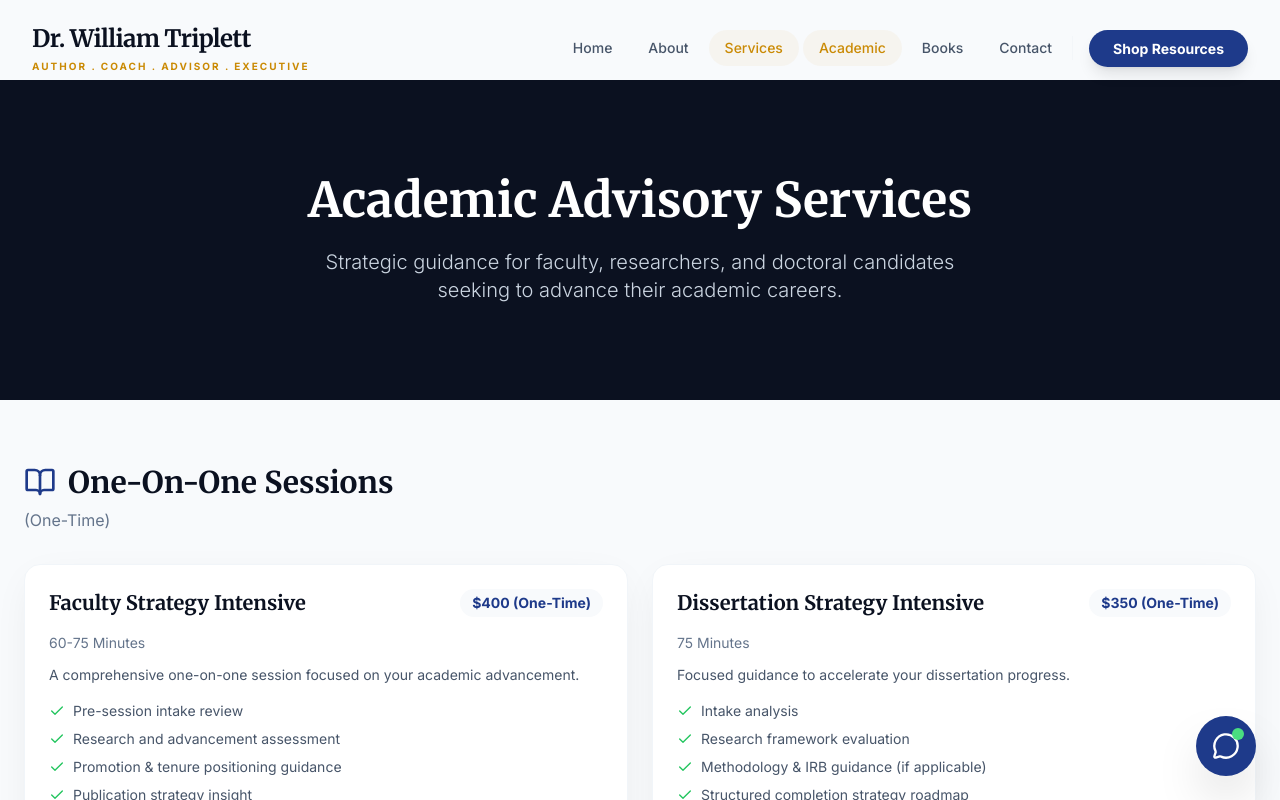
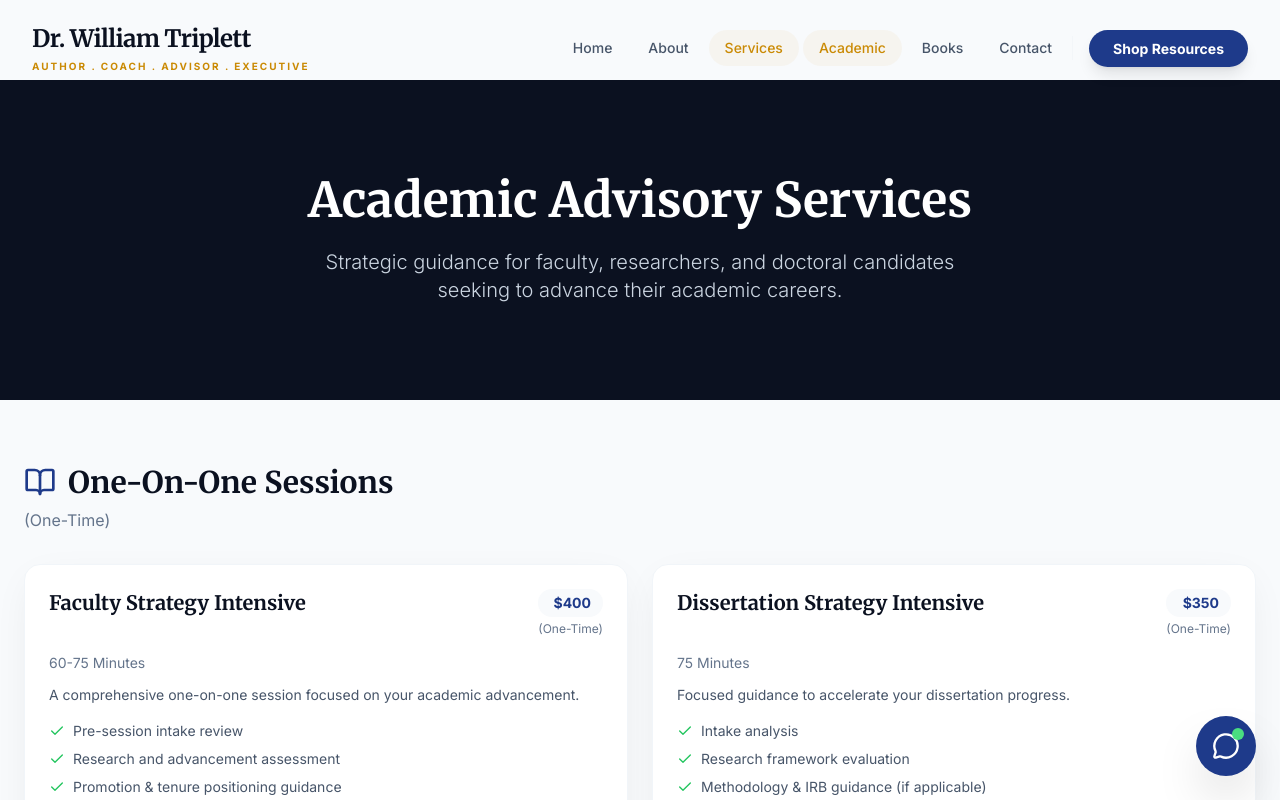
Before and after one commit to Faithmanex/drwilliamtriplett, a React (Vite) app: page /services/academic in a window 1280 px wide. Shown: the top 800 px of the page. Built offline with nearby package versions, Linux system fonts and the light colour scheme.

Commit message:
Price on top, label below - both on one line each

```diff
--- a/components/AcademicServices.tsx
+++ b/components/AcademicServices.tsx
@@ -16,10 +16,13 @@ const ServiceCard: React.FC<ServiceCardProps> = ({ service }) => {
     <div className="bg-white rounded-2xl p-6 shadow-card border border-slate-100 hover:border-brand-primary/20 transition-all duration-300 flex flex-col h-full">
       <div className="flex items-start justify-between mb-4">
         <h3 className="font-serif text-lg md:text-xl font-bold text-brand-dark">{service.title}</h3>
-        <div className="text-right flex flex-col items-end">
-          <span className="bg-brand-light text-brand-primary text-sm font-bold px-3 py-1 rounded-full whitespace-nowrap">
-            ${service.price} {service.priceLabel}
+        <div className="text-right">
+          <span className="bg-brand-light text-brand-primary text-sm font-bold px-3 py-1 rounded-full whitespace-nowrap block">
+            ${service.price}
           </span>
+          {service.priceLabel && (
+            <span className="text-xs text-slate-500 mt-1 block whitespace-nowrap">{service.priceLabel}</span>
+          )}
         </div>
       </div>
 
```
